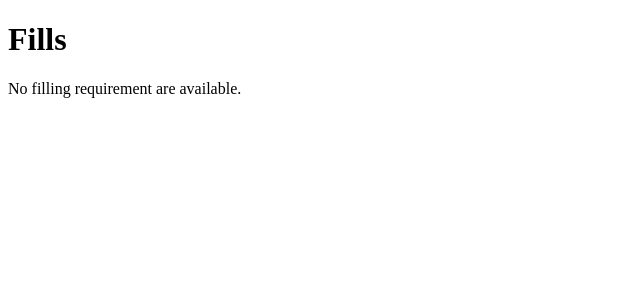
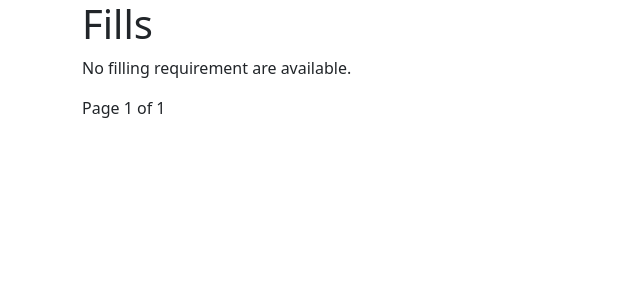
Before and after one commit to StilleMenschen/fillexcel, a Django app: page /fills/ in a window 1280 px wide. Shown: the top 300 px of the page, without its empty margins (0-640 px from the left). Run offline with Django 4.2, Linux system fonts and the light colour scheme; data that the repository does not hold is empty; some libraries are stand-ins or nearby versions.

Commit message:
feat: 分页查询基础参考

```diff
--- a/fills/service.py
+++ b/fills/service.py
@@ -149,6 +149,9 @@ def match_normal_iter(column_rule: ColumnRule, rule: GenerateRule):
 
 def fill_excel(fr: FillingRequirement):
     column_rule_list = ColumnRule.objects.filter(requirement_id__exact=fr.id)
+    if not len(column_rule_list):
+        log.warning('Not ColumnRule')
+        return
     # 按定义的顺序填充, 需要关联其它数据的放在后面处理, 先处理固定值的
     column_rule_list: list[ColumnRule] = sorted(column_rule_list, key=operator.attrgetter('rule.fill_order'))
     fill_data = {'filename': fr.original_filename, 'startLine': fr.start_line, 'data': {}}
--- a/fills/templates/fills/index.html
+++ b/fills/templates/fills/index.html
@@ -6,17 +6,35 @@
           content="width=device-width, user-scalable=no, initial-scale=1.0, maximum-scale=1.0, minimum-scale=1.0">
     <meta http-equiv="X-UA-Compatible" content="ie=edge">
     <title>Fills</title>
+    <link href="https://cdn.bootcdn.net/ajax/libs/twitter-bootstrap/5.2.3/css/bootstrap.min.css" rel="stylesheet">
 </head>
-<body>
-    <h1>Fills</h1>
+<body class="container">
+<h1>Fills</h1>
 {% if filling_requirement_list %}
-    <ul>
-    {% for filling_requirement in filling_requirement_list %}
-        <li><a href="{% url 'fills:get_requirement' filling_requirement.id %}" target="_blank">{{ filling_requirement.username }}</a></li>
-    {% endfor %}
-    </ul>
+    <div class="list-group">
+        {% for fr in filling_requirement_list %}
+            <a class="list-group-item list-group-item-action"
+               href="{% url 'fills:generates' fr.id %}"
+               target="_blank">{{ fr.username }} - {{ fr.remark }} - {{ fr.original_filename }}</a>
+        {% endfor %}
+    </div>
 {% else %}
     <p>No filling requirement are available.</p>
 {% endif %}
+
+<div>Page {{ page_obj.number }} of {{ page_obj.paginator.num_pages }}</div>
+<div class="pagination justify-content-end">
+    {% if page_obj.has_previous %}
+        <li class="page-item"><a class="page-link" href="?page=1">&laquo; First</a></li>
+        <li class="page-item"><a class="page-link" href="?page={{ page_obj.previous_page_number }}">Previous</a></li>
+    {% endif %}
+
+    {% if page_obj.has_next %}
+        <li class="page-item"><a class="page-link" href="?page={{ page_obj.next_page_number }}">Next</a></li>
+        <li class="page-item"><a class="page-link" href="?page={{ page_obj.paginator.num_pages }}">Last &raquo;</a></li>
+    {% endif %}
+</div>
+<script src="https://cdn.bootcdn.net/ajax/libs/popper.js/2.11.7/umd/popper.min.js"></script>
+<script src="https://cdn.bootcdn.net/ajax/libs/twitter-bootstrap/5.2.3/js/bootstrap.bundle.min.js"></script>
 </body>
 </html>
--- a/fills/urls.py
+++ b/fills/urls.py
@@ -6,5 +6,6 @@ app_name = "fills"
 
 urlpatterns = [
     path("", views.IndexView.as_view(), name="index"),
-    path("<int:req_id>/", views.get_requirement, name="get_requirement"),
+    path("<int:req_id>/", views.generates, name="generates"),
+    path("requirement/", views.get_paging_requirement_list, name="requirement_list"),
 ]
--- a/fills/views.py
+++ b/fills/views.py
@@ -1,7 +1,9 @@
 import time
 
+from django.core.paginator import Paginator
 from django.http import JsonResponse
 from django.views import generic
+from django.views.decorators.http import require_GET, require_http_methods
 
 from .models import FillingRequirement
 from .service import fill_excel
@@ -9,16 +11,45 @@ from .service import fill_excel
 
 # Create your views here.
 class IndexView(generic.ListView):
+    paginate_by = 8
+    ordering = ['-id']
+    model = FillingRequirement
     template_name = 'fills/index.html'
     context_object_name = 'filling_requirement_list'
 
-    def get_queryset(self):
-        return FillingRequirement.objects.all()
 
-
-def get_requirement(request, req_id: int):
+@require_http_methods(['GET', 'POST'])
+def generates(request, req_id: int):
     t0 = time.perf_counter()
     fr = FillingRequirement.objects.get(pk=req_id)
     fill_excel(fr)
     took = time.perf_counter() - t0
     return JsonResponse(dict(requirement=req_id, took=took))
+
+
+@require_GET
+def get_paging_requirement_list(request):
+    all_fr = FillingRequirement.objects.all().values()
+
+    num = request.GET.get('num', default=8)
+    paginator = Paginator(all_fr, per_page=num)
+    # 获取请求参数中的页码
+    page_number = request.GET.get('page')
+
+    # 获取当前页的记录对象
+    page_obj = paginator.get_page(page_number)
+
+    # 构建返回的JSON数据
+    response_data = {
+        'data': list(page_obj),  # 将查询数据转为列表
+        'page': {
+            'number': page_obj.number,  # 当前页码
+            'totalPage': paginator.num_pages,  # 总页数
+            'total': paginator.count,  # 总数
+            'hasPrevious': page_obj.has_previous(),  # 是否有上一页
+            'hasNext': page_obj.has_next(),  # 是否有下一页
+        }
+    }
+
+    # 返回JSON响应
+    return JsonResponse(response_data)
```
